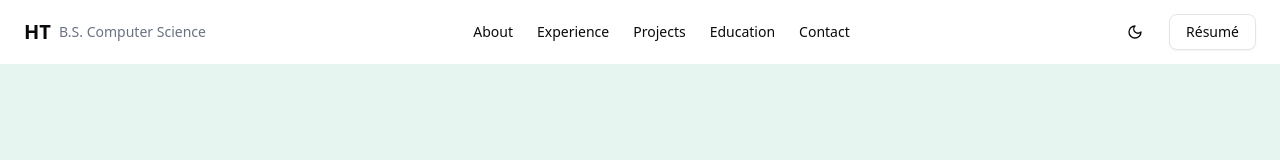
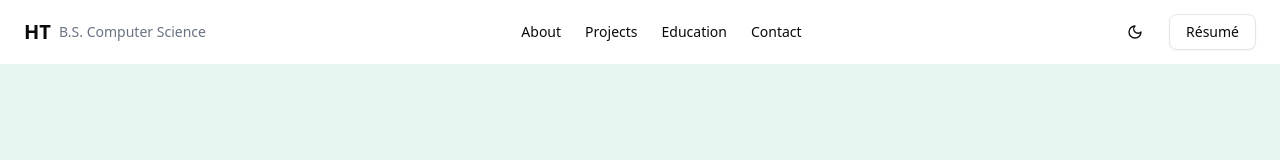
Before and after one commit to hermontes/hermon-tesfatsion, a Next.js app: page / in a window 1280 px wide. Shown: the top 160 px of the page. Built offline with nearby package versions, Linux system fonts and the light colour scheme.

Commit message:
Remove unnecessary links

```diff
--- a/src/components/header.tsx
+++ b/src/components/header.tsx
@@ -39,9 +39,6 @@ export function Header() {
           <Link href="/#about" className="text-sm font-medium hover:underline underline-offset-4">
             About
           </Link>
-          <Link href="/#experience" className="text-sm font-medium hover:underline underline-offset-4">
-            Experience
-          </Link>
           <Link href="/#projects" className="text-sm font-medium hover:underline underline-offset-4">
             Projects
           </Link>
@@ -59,12 +56,13 @@ export function Header() {
               size="icon"
               onClick={() => setTheme(theme === "dark" ? "light" : "dark")}
               aria-label="Toggle theme"
+              className="cursor-pointer"
             >
               {theme === "dark" ? <Sun className="h-5 w-5" /> : <Moon className="h-5 w-5" />}
             </Button>
           )}
           <Button asChild variant="outline" className="hidden md:flex">
-            <Link href="/resume.pdf" target="_blank" rel="noopener noreferrer">
+            <Link href="/Hermon_Tesfatsion_Resume.pdf" target="_blank" rel="noopener noreferrer">
               Résumé
             </Link>
           </Button>
@@ -83,13 +81,6 @@ export function Header() {
               onClick={() => setIsMenuOpen(false)}
             >
               About
-            </Link>
-            <Link
-              href="/#experience"
-              className="text-sm font-medium hover:underline underline-offset-4"
-              onClick={() => setIsMenuOpen(false)}
-            >
-              Experience
             </Link>
             <Link
               href="/#projects"
@@ -113,7 +104,7 @@ export function Header() {
               Contact
             </Link>
             <Link
-              href="/resume.pdf"
+              href="/Hermon_Tesfatsion_Resume.pdf"
               target="_blank"
               rel="noopener noreferrer"
               className="text-sm font-medium hover:underline underline-offset-4"
```
